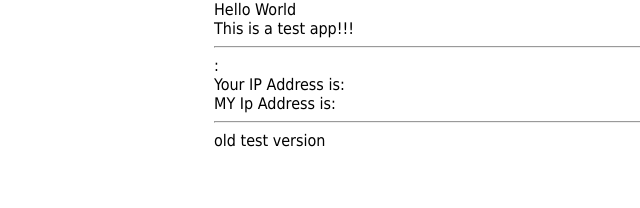
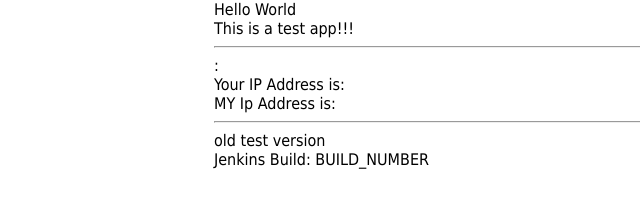
Before and after one commit to mattdttusa/nginx-custom, a plain HTML site: page index.html in a window 1280 px wide. Shown: the whole page, without its empty margins (146-786 px from the left). Drawn offline with Linux system fonts and the light colour scheme.

Commit message:
iadded jenkins build to index.html

```diff
--- a/index.html
+++ b/index.html
@@ -22,6 +22,7 @@ This is a test app!!! <hr>
 Your IP Address is: <!--#echo var="REMOTE_ADDR" --><br>
 
 MY Ip Address is: <!--# echo var="SERVER_ADDR" default="unknown_host" --><hr>
-old test version
+old test version <br>
+Jenkins Build: BUILD_NUMBER
 </body>
 </html>
```
